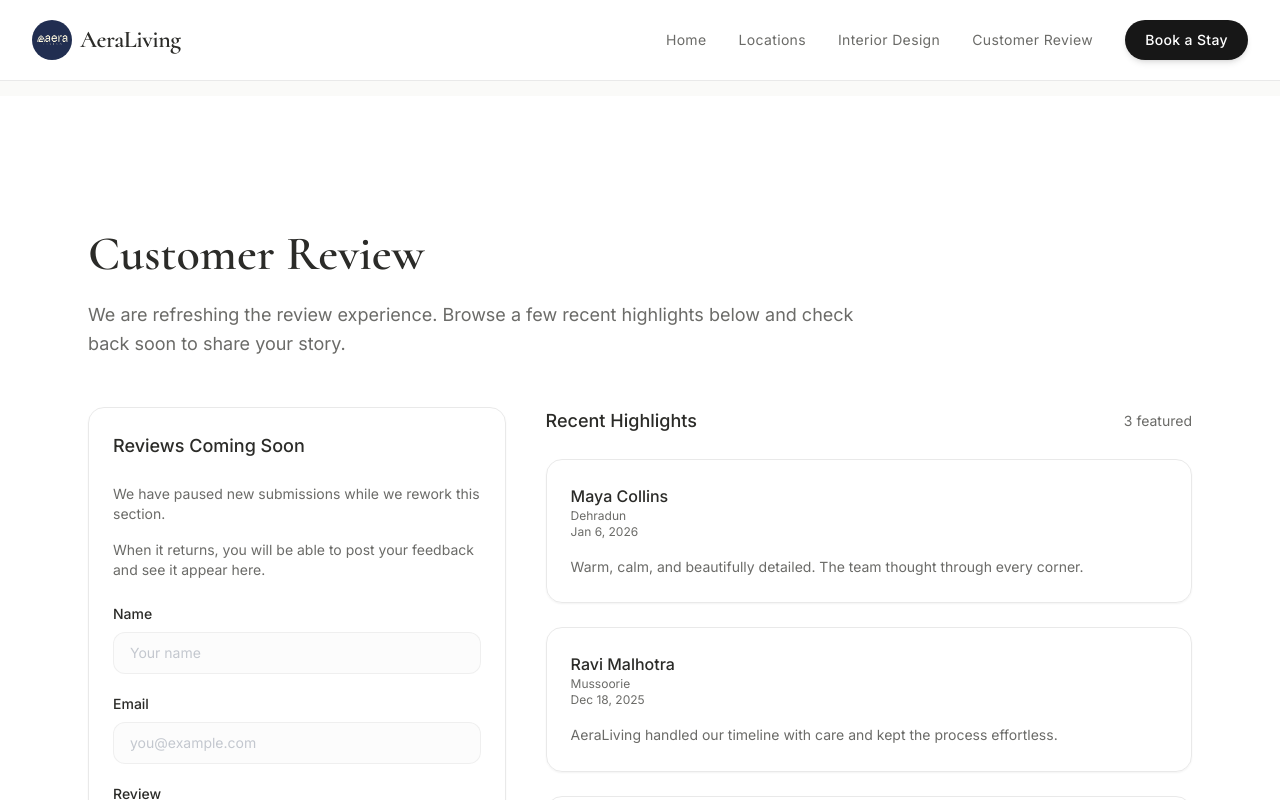
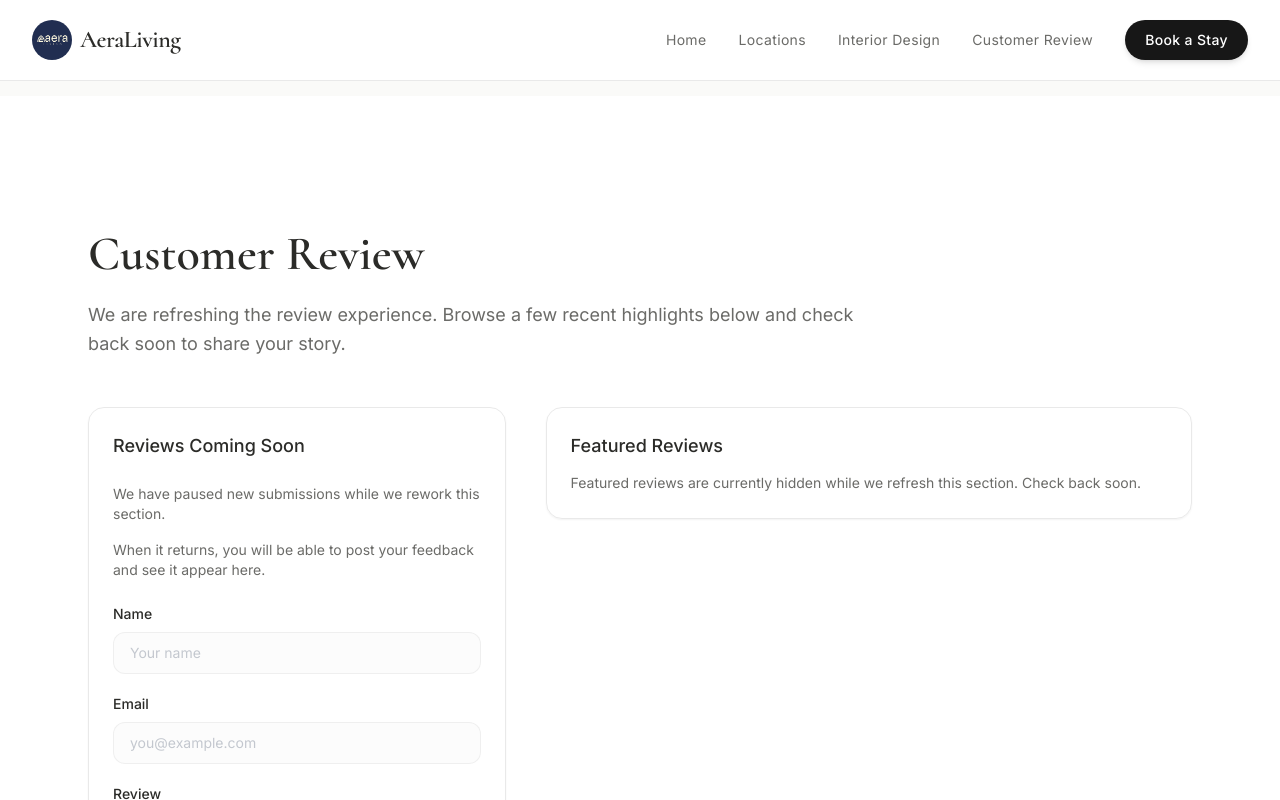
Before and after one commit to Paranormal31/aera-living, a Next.js app: page /customer-review in a window 1280 px wide. Shown: the top 800 px of the page. Built offline with nearby package versions, Linux system fonts and the light colour scheme.

Commit message:
Hide featured customer reviews

```diff
--- a/app/customer-review/page.tsx
+++ b/app/customer-review/page.tsx
@@ -1,30 +1,3 @@
-const placeholderReviews = [
-  {
-    id: "demo-1",
-    name: "Maya Collins",
-    location: "Dehradun",
-    message:
-      "Warm, calm, and beautifully detailed. The team thought through every corner.",
-    date: "Jan 6, 2026",
-  },
-  {
-    id: "demo-2",
-    name: "Ravi Malhotra",
-    location: "Mussoorie",
-    message:
-      "AeraLiving handled our timeline with care and kept the process effortless.",
-    date: "Dec 18, 2025",
-  },
-  {
-    id: "demo-3",
-    name: "Nadia Sharma",
-    location: "Rishikesh",
-    message:
-      "We felt listened to throughout. The final space feels serene and intentional.",
-    date: "Nov 30, 2025",
-  },
-];
-
 export default function CustomerReviewPage() {
   return (
     <div className="min-h-screen bg-white">
@@ -96,40 +69,14 @@ export default function CustomerReviewPage() {
           </div>
 
           <div className="lg:col-span-3">
-            <div className="flex items-center justify-between">
+            <div className="rounded-2xl border border-border p-6 shadow-sm">
               <h2 className="text-lg font-medium text-foreground">
-                Recent Highlights
+                Featured Reviews
               </h2>
-              <span className="text-sm text-muted-foreground">
-                {placeholderReviews.length} featured
-              </span>
-            </div>
-
-            <div className="mt-6 grid grid-cols-1 gap-6">
-              {placeholderReviews.map((review) => (
-                <article
-                  key={review.id}
-                  className="rounded-2xl border border-border p-6 shadow-sm"
-                >
-                  <div className="flex flex-col gap-3 sm:flex-row sm:items-center sm:justify-between">
-                    <div>
-                      <p className="text-base font-medium text-foreground">
-                        {review.name}
-                      </p>
-                      <p className="text-xs text-muted-foreground">
-                        {review.location}
-                      </p>
-                      <p className="text-xs text-muted-foreground">
-                        {review.date}
-                      </p>
-                    </div>
-                  </div>
-
-                  <p className="mt-4 text-sm text-muted-foreground leading-relaxed">
-                    {review.message}
-                  </p>
-                </article>
-              ))}
+              <p className="mt-3 text-sm text-muted-foreground leading-relaxed">
+                Featured reviews are currently hidden while we refresh this
+                section. Check back soon.
+              </p>
             </div>
           </div>
         </div>
```
